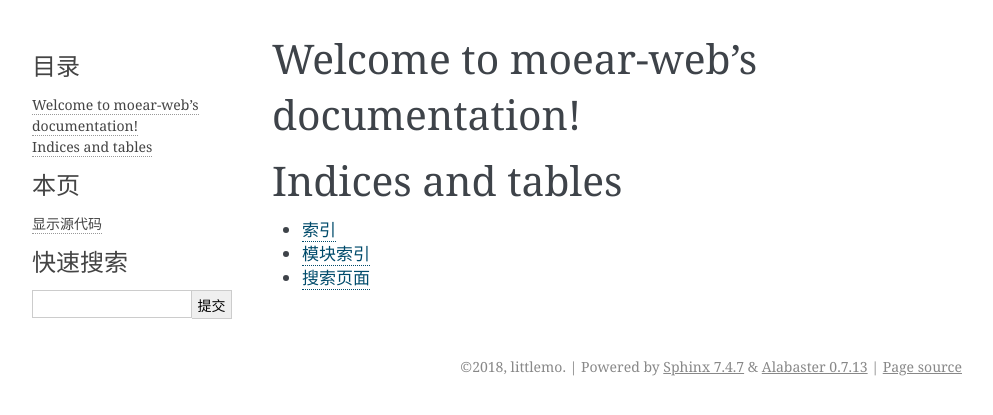
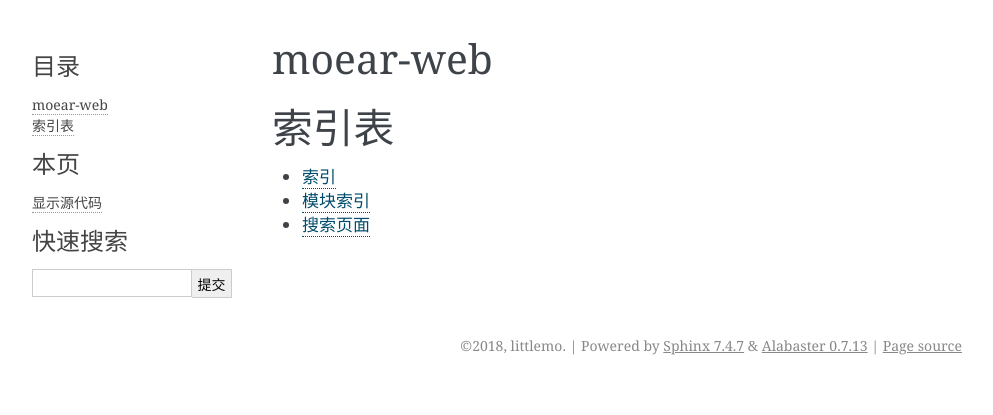
Before and after one commit to littlemo/moear-web, a Sphinx documentation site: the page built from docs/source/index.rst, in a window 1280 px wide. Shown: the top 415 px of the page, without its empty margins (148-1141 px from the left). Built offline with Sphinx 7.4.7, drawn with Linux system fonts in a browser that asks for light colours; formulas are drawn with MathJax 3.

Commit message:
F: 修改主索引页中章节标题名称

```diff
--- a/docs/source/index.rst
+++ b/docs/source/index.rst
@@ -3,8 +3,8 @@
    You can adapt this file completely to your liking, but it should at least
    contain the root `toctree` directive.
 
-Welcome to moear-web's documentation!
-=====================================
+moear-web
+=========
 
 .. toctree::
    :maxdepth: 2
@@ -12,8 +12,8 @@ Welcome to moear-web's documentation!
 
 
 
-Indices and tables
-==================
+索引表
+======
 
 * :ref:`genindex`
 * :ref:`modindex`
```
